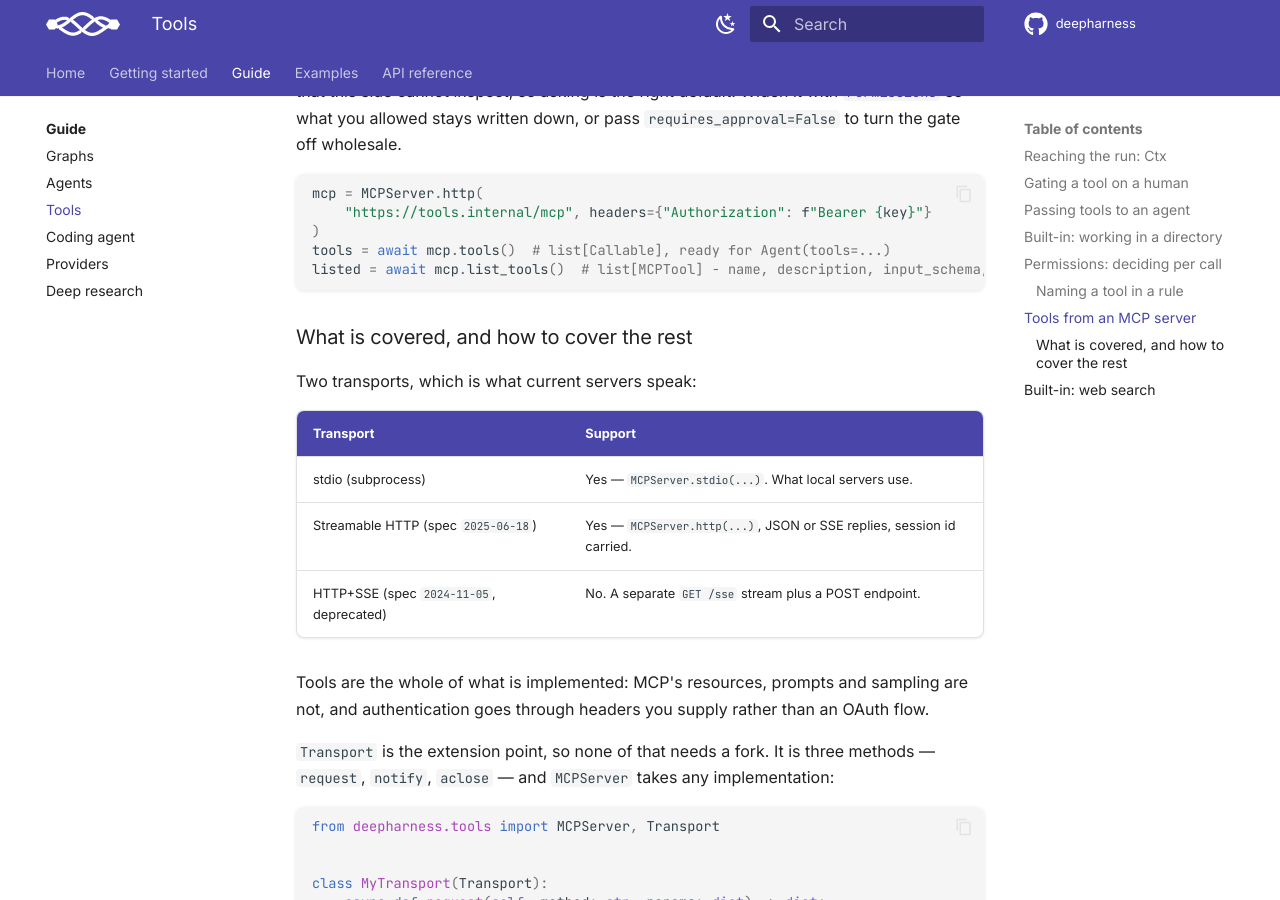
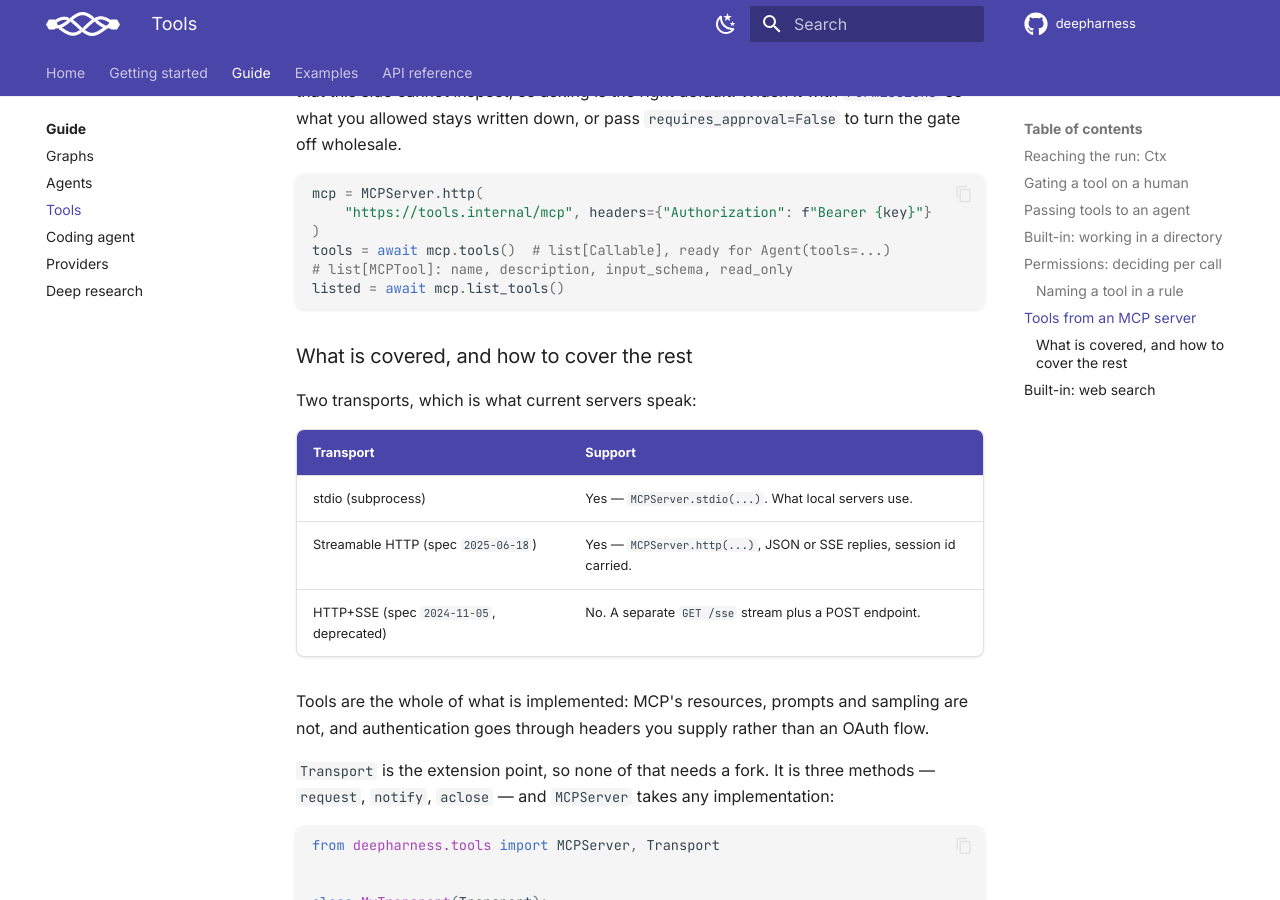
Before and after one commit to sayedshaun/deepharness, an MkDocs documentation site: the page built from docs/guide/tools.md, in a window 1280 px wide and 900 px high, scrolled down 5526 px. Built offline with MkDocs 1.6.1 and Material for MkDocs 9.7.7, drawn with Linux system fonts in a browser that asks for light colours; comment, search, counter and statistics services are not loaded.

````diff
--- a/docs/guide/tools.md
+++ b/docs/guide/tools.md
@@ -239,7 +239,8 @@ mcp = MCPServer.http(
     "https://tools.internal/mcp", headers={"Authorization": f"Bearer {key}"}
 )
 tools = await mcp.tools()  # list[Callable], ready for Agent(tools=...)
-listed = await mcp.list_tools()  # list[MCPTool] - name, description, input_schema, read_only
+# list[MCPTool]: name, description, input_schema, read_only
+listed = await mcp.list_tools()
 ```
 
 ### What is covered, and how to cover the rest
````
